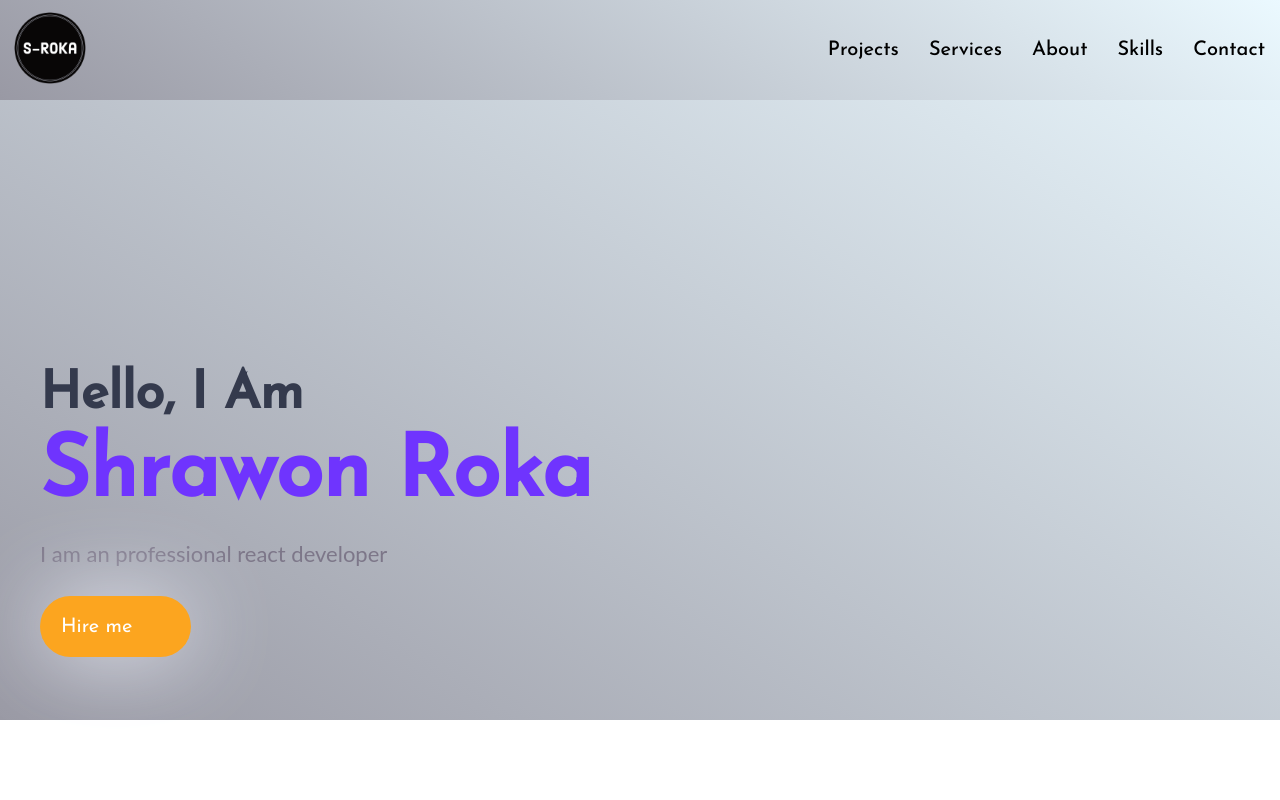
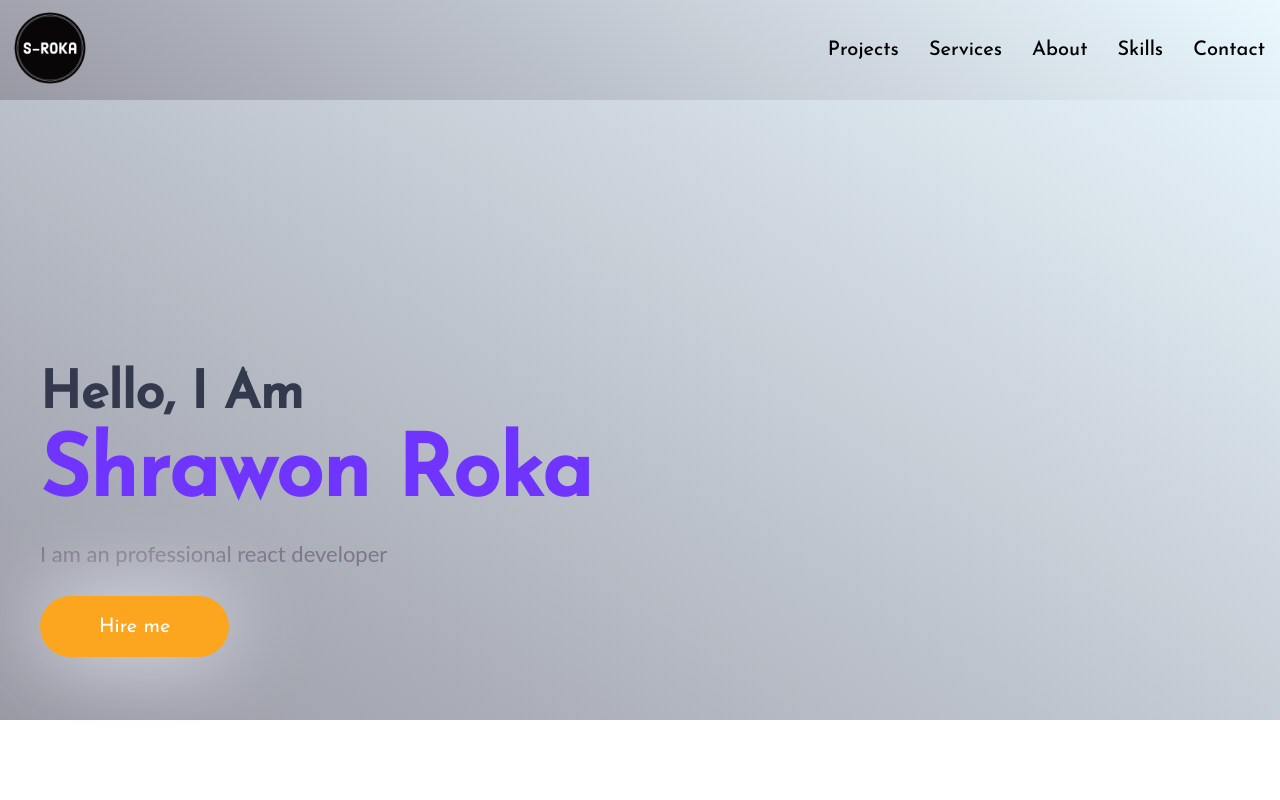
Before and after one commit to shrawon/Portfolio, a React (Create React App) app: page / in a window 1280 px wide. Shown: the top 800 px of the page. Built offline with nearby package versions, Linux system fonts and the light colour scheme.

Commit message:
Update App.css

```diff
--- a/src/App.css
+++ b/src/App.css
@@ -165,7 +165,7 @@ header{
 
 .btn-outline{
   background-color: #fca51f;
-  padding: 20px 58px 19px 20px;
+  padding: 20px 58px 19px;
   color: #fff;
   font-size: 20px;
   display: inline-block;
```
